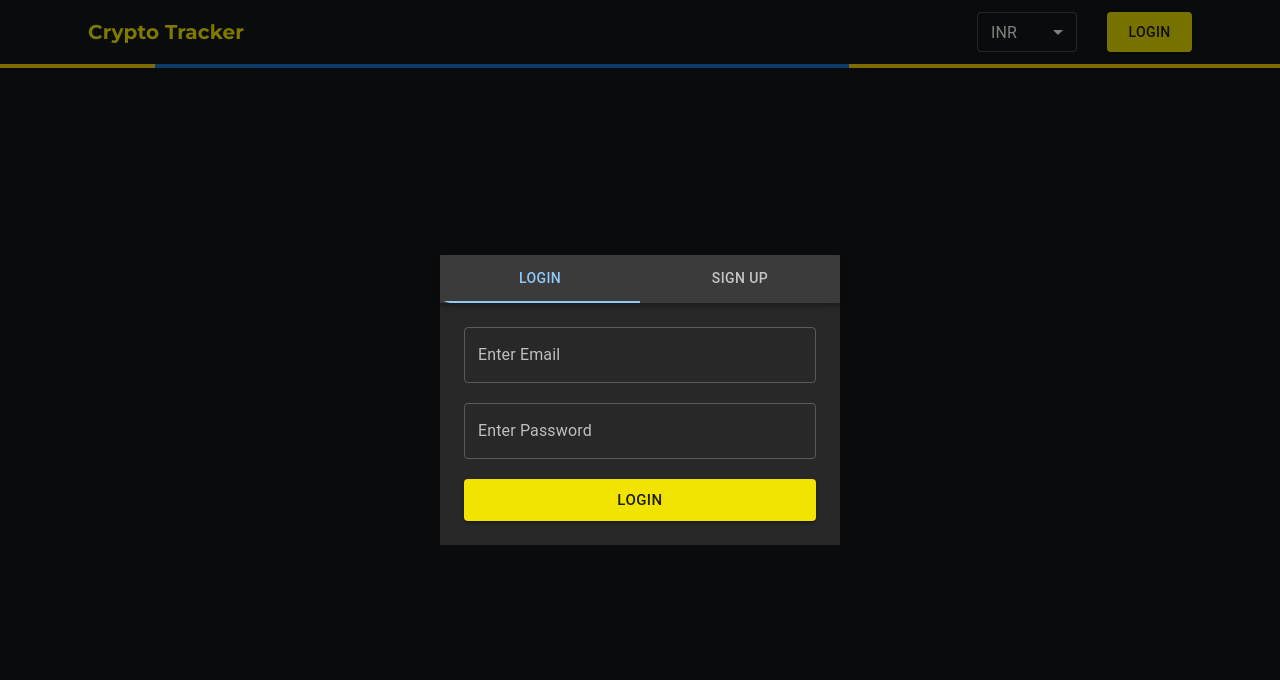
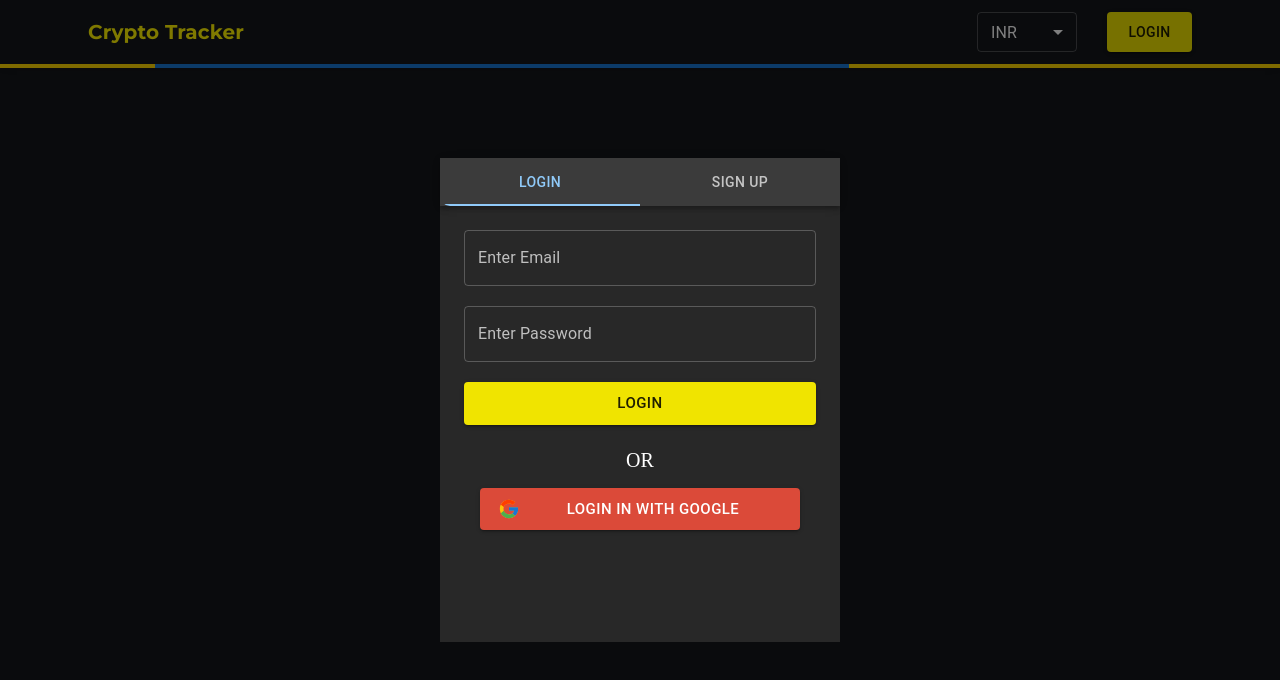
Before and after one commit to nkumar007/Crypto_Tracker, a React (Vite) app: page /coinpage/1 in a window 1280 px wide. Both pictures are taken after a click on the button "LOGIN". Shown: the top 680 px of the page. Built offline with nearby package versions, Linux system fonts and the light colour scheme; no server answers.

Commit message:
building google auth button

```diff
--- a/src/components/Authentication/AuthModal.jsx
+++ b/src/components/Authentication/AuthModal.jsx
@@ -1,5 +1,6 @@
 import { useState } from "react";
 import { AppBar, Box, Button, Tab, Tabs, createTheme } from "@mui/material";
+import { FcGoogle } from "react-icons/fc";
 
 import Modal from "@mui/material/Modal";
 import { Login } from "./Login";
@@ -25,12 +26,13 @@ const style = {
     color: "white",
   },
   google: {
-    padding: 24,
+    padding: 14,
     paddingTop: 0,
     display: "flex",
     flexDirection: "column",
-    textAlign: "center",
-    gap: 20,
+    justifyContent: "center",
+    alignItems: "center",
+    gap: 2,
     fontSize: 20,
   },
 };
@@ -86,6 +88,31 @@ export default function AuthModal() {
           </AppBar>
           {value === 0 && <Login handleClose={handleClose} />}
           {value === 1 && <SignUp handleClose={handleClose} />}
+          <Box sx={style.google}>
+            <span>OR</span>
+            <Button
+              variant="contained"
+              color="primary"
+              size="large"
+              startIcon={<FcGoogle />}
+              sx={{
+                backgroundColor: "#db4a39",
+                color: "white",
+                "&:hover": {
+                  backgroundColor: "#c53727",
+                },
+              }}
+            >
+              {value === 0 && (
+                <span style={{ minWidth: "250px" }}>Login in with Google</span>
+              )}
+              {value === 1 && (
+                <span style={{ minWidth: "250px" }}>
+                  Sign Up in with Google
+                </span>
+              )}
+            </Button>
+          </Box>
         </Box>
       </Modal>
     </div>
```
